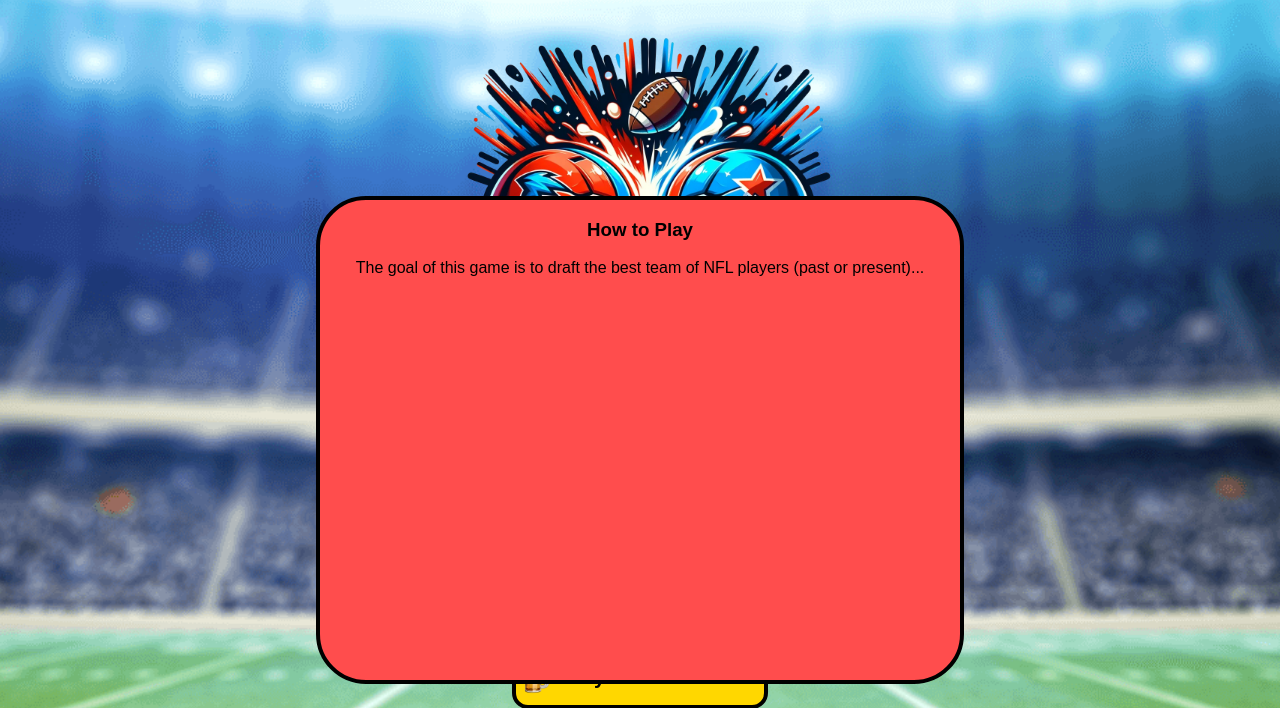
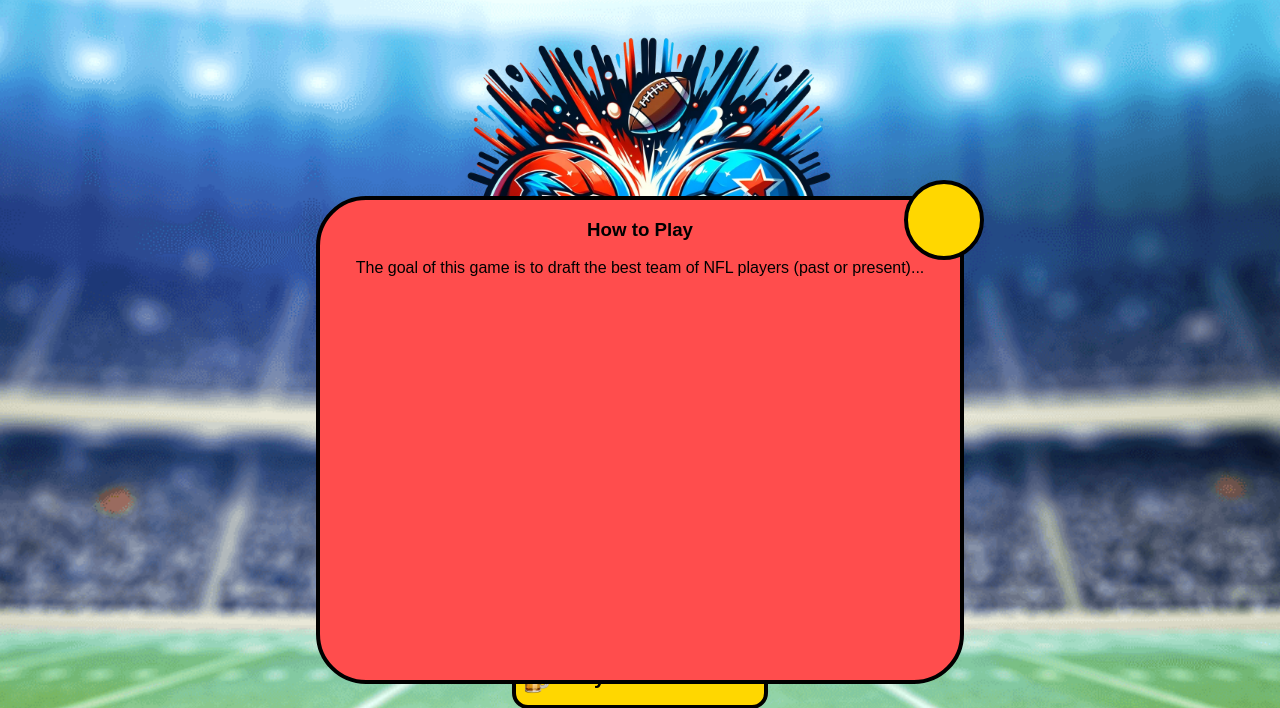
Before and after one commit to ronan-zelta/draft_battles, a Django app: page / in a window 1280 px wide. Shown: the top 708 px of the page. Run offline with Django 4.2, Linux system fonts and the light colour scheme.

Commit message:
Added close pop-up button

```diff
--- a/main/static/main/css/homepage.css
+++ b/main/static/main/css/homepage.css
@@ -73,6 +73,7 @@ button > div {
 }
 
 .popup {
+    /*display: none;*/
     width: 80vh;
     height: 60vh;
     position: absolute;
@@ -84,6 +85,15 @@ button > div {
 }
 .how-to-popup{
     background: rgb(255, 77, 77);
+}
+.close-how-to-button {
+    position: absolute;
+    left: 73vh;
+    top: -3vh;
+    width: 10vh;
+    height: 10vh;
+    border-radius: 5vh;
+    color: green;
 }
 
 .how-to-img {
--- a/main/templates/main/homepage.html
+++ b/main/templates/main/homepage.html
@@ -41,6 +41,7 @@
         <div class="how-to-popup popup">
             <h3>How to Play</h3>
             <p>The goal of this game is to draft the best team of NFL players (past or present)...</p>
+            <button class="close-how-to-button" type="button"></button>
         </div>
 
         <button class="beer-button" type="button">
```
